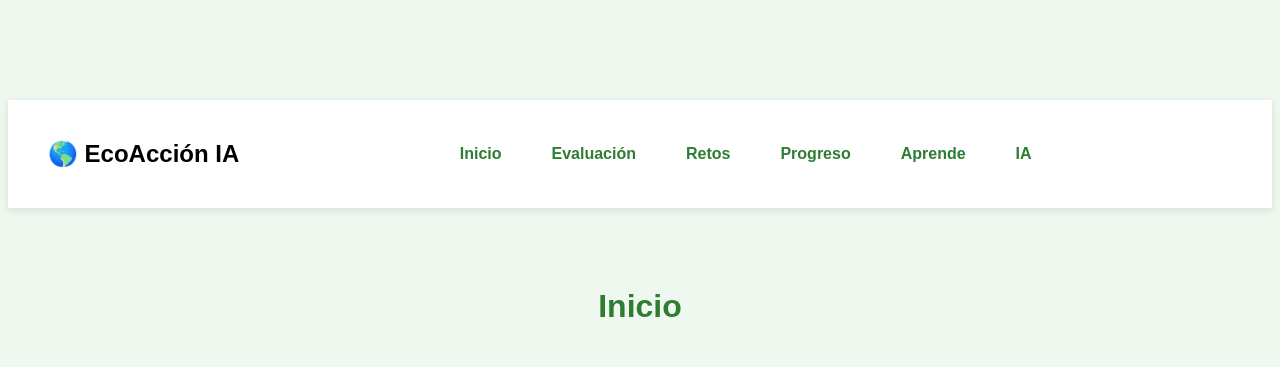
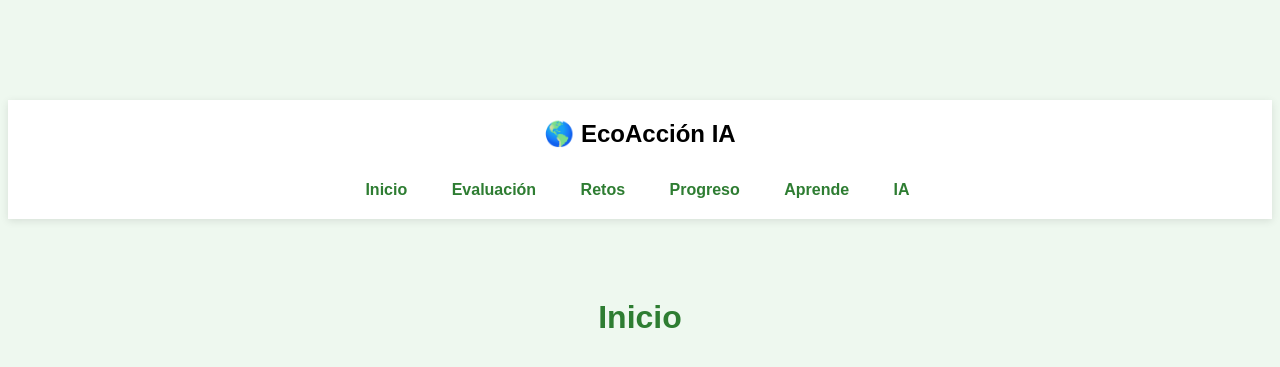
Before and after one commit to SamuelDavid22/Cambio-Climatico, a Flask app: page /inicio in a window 1280 px wide. Shown: the top 367 px of the page. Run offline with Flask 3, Linux system fonts and the light colour scheme.

Commit message:
diseño commit

```diff
--- a/static/style.css
+++ b/static/style.css
@@ -7,16 +7,19 @@ body{
 
 header{
     background:white;
-    display:flex;
-    align-items:center;
+    text-align:center;
 
-    padding:20px 40px;
+    padding:20px;
 
     box-shadow:0 2px 8px rgba(0,0,0,0.1);
 }
 
 h1{
     color:#2e7d32;
+}
+
+h2{
+    margin:0;
 }
 
 button{
@@ -37,14 +40,14 @@ nav a{
     color:#2e7d32;
     font-weight:bold;
 
-    margin-left:20px;
+    margin:0 20px;
 }
 
 nav{
-    display:flex;
-    gap:30px;
+    margin-top: 15px;
+    margin-right: 5px;
 
-    margin:0 auto;
+    text-decoration: none;
 }
 
 nav a:hover{
--- a/templates/base.html
+++ b/templates/base.html
@@ -13,8 +13,9 @@
 
 <header>
 
+
     <h2>🌎 EcoAcción IA</h2>
-
+    <br>
     <nav>
         <a href="/inicio">Inicio</a>
         <a href="/evaluacion">Evaluación</a>
```
